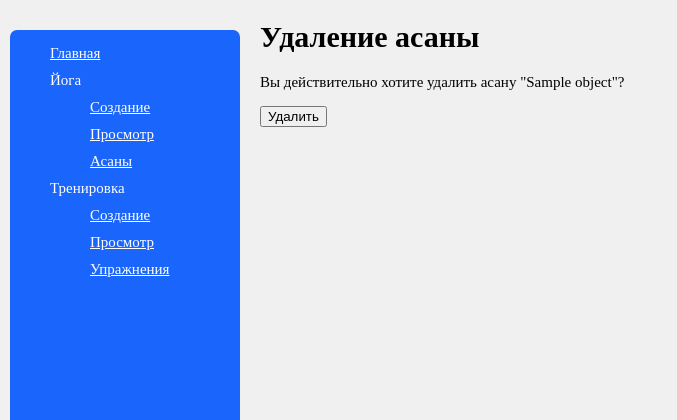
After one commit to mika-akopyan/training_diary, a Django app: template website/diary_training_sessions/yoga/templates/yoga/asana_delete.html in a window 1280 px wide. The commit adds this page. Shown: the top 420 px of the page, without its empty margins (0-677 px from the left). Run offline with Django 5.2, Linux system fonts and the light colour scheme; the template is opened without the code that fills it: most values are stand-ins (such as "Sample title", 1, 10 or a date in 2020); data that the repository does not hold is empty.

Commit message:
feat: Add a page to delete the asana

```diff
--- a/website/diary_training_sessions/yoga/models.py
+++ b/website/diary_training_sessions/yoga/models.py
@@ -18,6 +18,9 @@ class Asanas(models.Model):
 
     def get_absolute_url(self):
         return reverse("yoga:asana_detail", kwargs={"asana_pk": self.pk})
+
+    def __str__(self) -> str:
+        return self.asana
 
     class Meta:
         ordering = ['asana']
--- /dev/null
+++ b/website/diary_training_sessions/yoga/templates/yoga/asana_delete.html
@@ -0,0 +1,14 @@
+{% extends "main/base.html" %}
+
+{% block title %}Удаление асаны{% endblock title %}
+
+{% block link %}{% endblock link %}
+
+{% block content %}
+    <h1>Удаление асаны</h1>
+    <form method="post">
+        {% csrf_token %}
+        <p>Вы действительно хотите удалить асану "{{ object }}"?</p>
+        <button type="submit">Удалить</button>
+    </form>
+{% endblock content %}
--- a/website/diary_training_sessions/yoga/templates/yoga/asanas_list.html
+++ b/website/diary_training_sessions/yoga/templates/yoga/asanas_list.html
@@ -26,7 +26,7 @@
             {% endif %}
             <div class="asana__actions">
                 {% comment %} <a href="{{ asana.get_absolute_url }}">Читать детальнее</a> {% endcomment %}
-                <a class='actions__link-delete' href=''><i class="bi bi-trash-fill"></i> Удалить</a>
+                <a class='actions__link-delete' href='{% url "yoga:asana_delete" asana.pk %}'><i class="bi bi-trash-fill"></i> Удалить</a>
                 <a class='actions__link-edit' href="{% url "yoga:asana_update" asana.pk %}"><i class="bi bi-pencil-fill"></i> Редактировать</a>
             </div>
         </div>
--- a/website/diary_training_sessions/yoga/urls.py
+++ b/website/diary_training_sessions/yoga/urls.py
@@ -10,4 +10,5 @@ urlpatterns = [
     path('exercises/add/', AsanaAddView.as_view(), name='asana_add'),
     path('asanas/<str:asana_pk>/', AsanaDetailView.as_view(), name='asana_detail'),
     path('asanas/<str:asana_pk>/update/', AsanaUpdateView.as_view(), name='asana_update'),
+    path('asanas/<str:asana_pk>/delete/', AsanaDeleteView.as_view(), name='asana_delete'),
 ]
```
Also changed, not shown: website/diary_training_sessions/yoga/views.py (+8 -1 lines).
